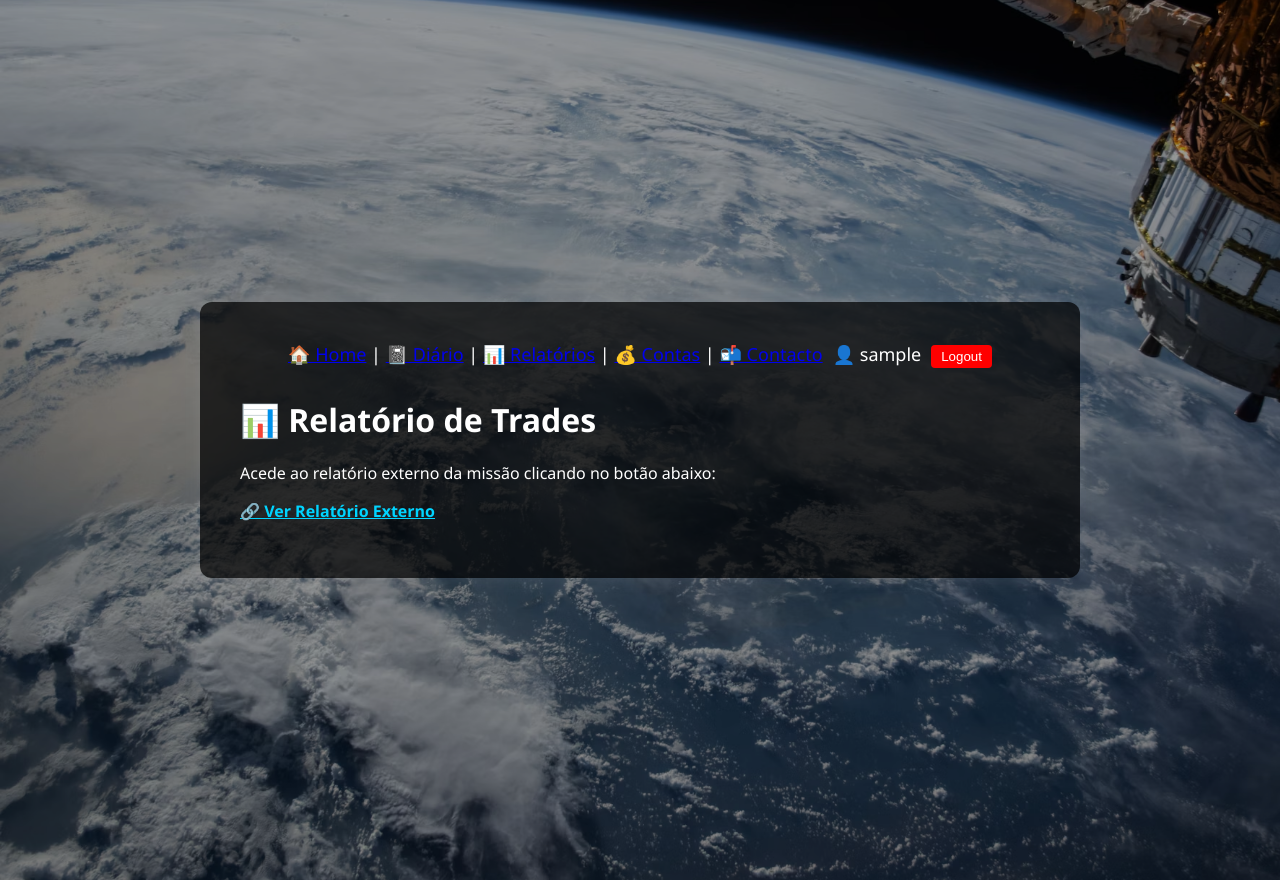
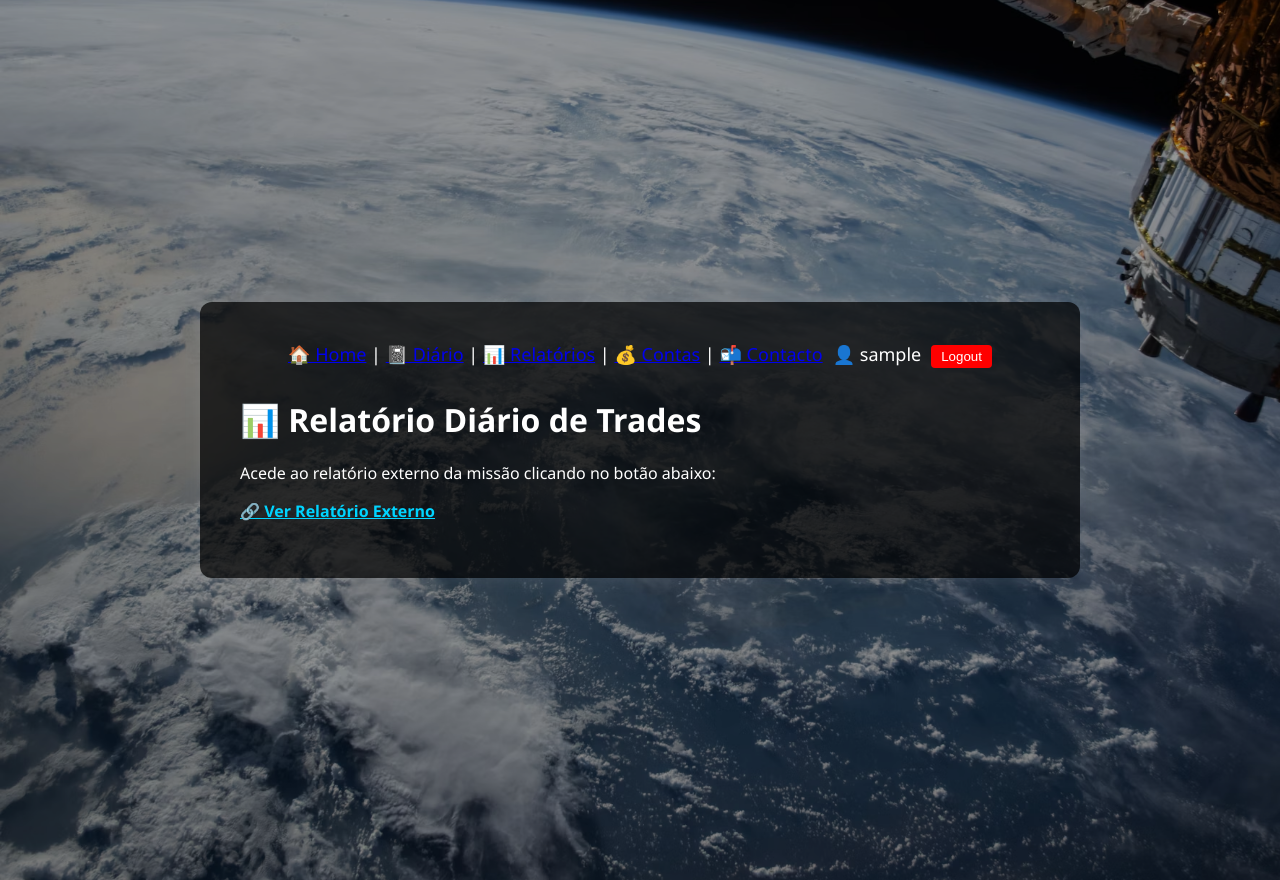
Before and after one commit to sergioB79/foguetao-do-goat, a Next.js app: page /relatorio-trades in a window 1280 px wide. Built offline with nearby package versions, Linux system fonts and the light colour scheme; sample sign-in values are in the browser's storage.

Commit message:
Update relatorio-trades.js
updated external link to vm

```diff
--- a/pages/relatorio-trades.js
+++ b/pages/relatorio-trades.js
@@ -7,13 +7,13 @@ export default function RelatorioTrades() {
       <Head>
     	<title>📊 Relatórios de Trades - Foguetão do GOAT</title>
       </Head>
-      <h1>📊 Relatório de Trades</h1>
+      <h1>📊 Relatório Diário de Trades</h1>
       <p>
         Acede ao relatório externo da missão clicando no botão abaixo:
       </p>
       <p>
         <a
-          href="https://your-external-link.com"
+          href="http://18.195.234.74:8888/"
           target="_blank"
           rel="noopener noreferrer"
           style={{
```
